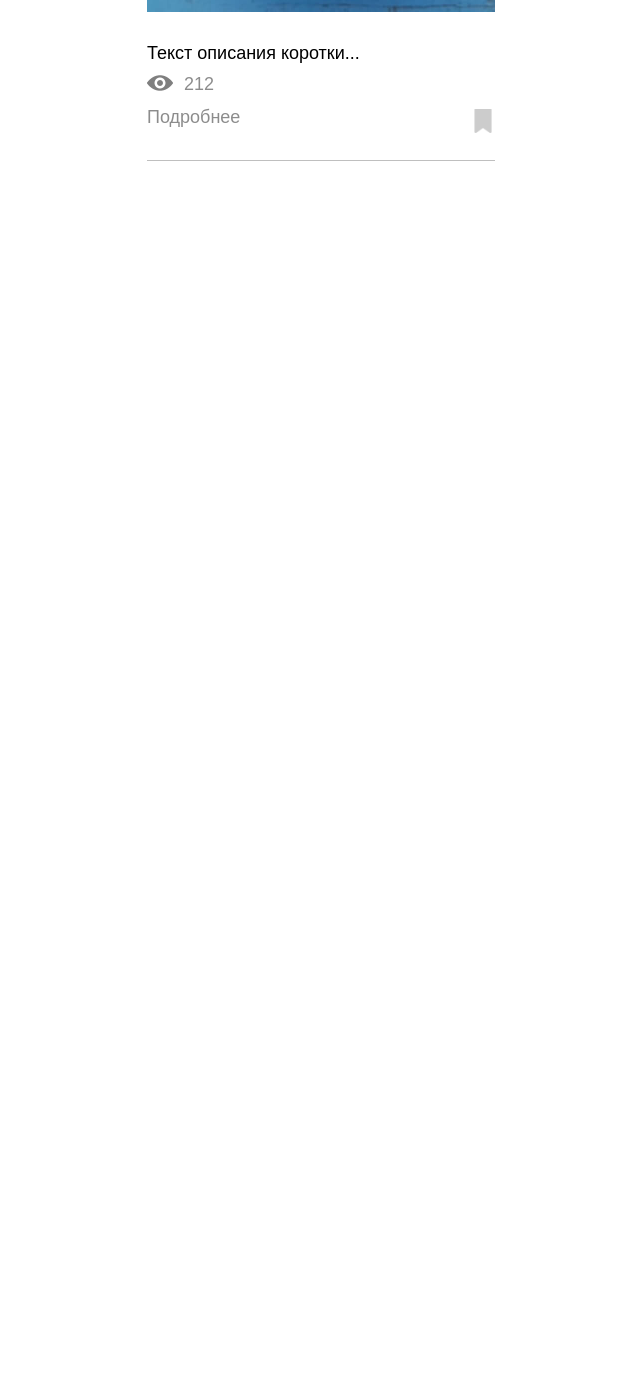
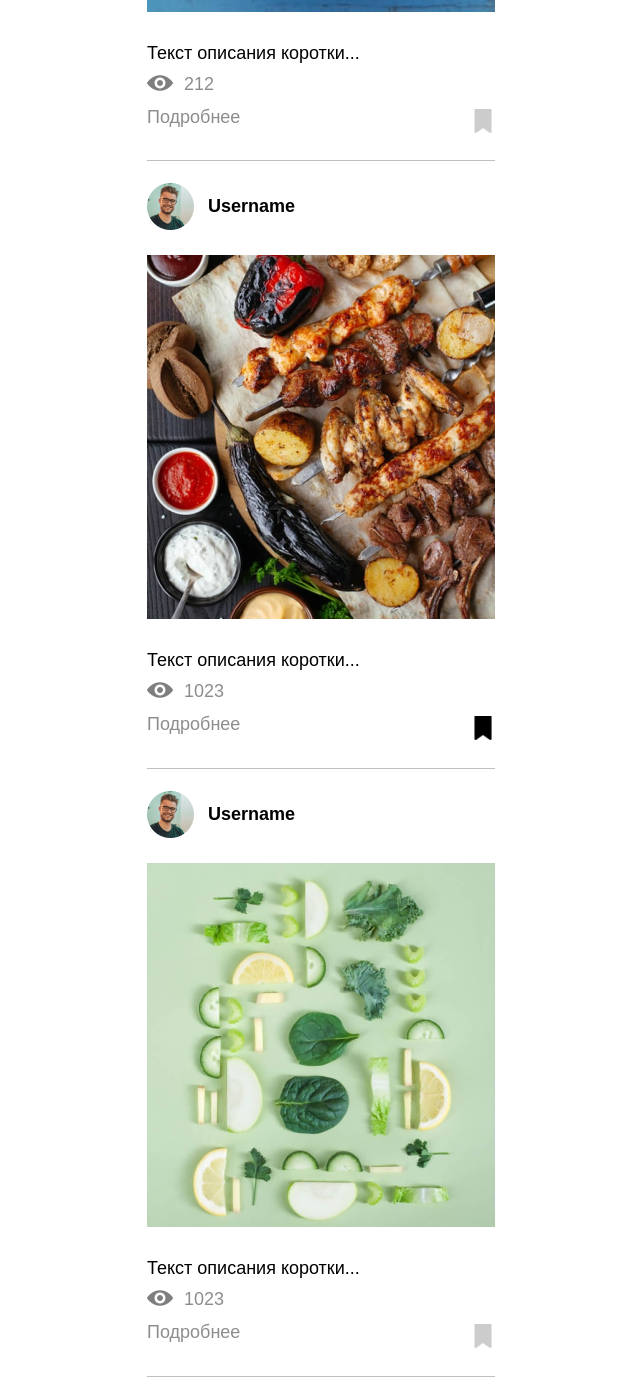
Before and after one commit to AndrewZ81/Coursework_3, a Flask app: template templates/index.html in a window 1280 px wide. Shown: the part 633-2032 px from the top of the page, without its empty margins (319-959 px from the left). Before the commit the page ends 794 px from the top, so only its background shows below. Run offline with Flask 2, Linux system fonts and the light colour scheme; the template is opened without the code that fills it, so the values that code supplies are empty.

Commit message:
Создал основу блюпринта главной страницы

```diff
--- a/app/main/all_posts_views.py
+++ b/app/main/all_posts_views.py
@@ -1,4 +1,4 @@
-from flask import Blueprint, jsonify  # Подключаем для создания блюпринтов на основе шаблонов
+from flask import Blueprint, render_template  # Подключаем для создания блюпринтов на основе шаблонов
 from .dao.all_posts_dao import AllPostsDAO  # Подключаем для выборки всех постов
 from config import FlaskConfig  # Подключаем для доступа к конфигурационным константам
 
@@ -14,4 +14,5 @@ def show_all_posts():
     Создаёт эндпоинт для ленты
     :return: Заполненный шаблон ленты
     """
-    return jsonify(all_posts.load_all_posts())
+    _all_posts = all_posts.load_all_posts()
+    return render_template("index.html", posts=_all_posts)
--- a/templates/index.html
+++ b/templates/index.html
@@ -21,14 +21,16 @@
         <span class="header__bookmark-counter">3</span>
       </a>
     </div>
+  </header>
 
-  </header>
   <main class="container">
+
     <div class="search">
       <form action="/search" class="search__form">
         <input type="search" class="search__input">
       </form>
     </div>
+
     <section class="items">
       <div class="items__item item">
         <div class="item__top">
@@ -56,6 +58,58 @@
           </button>
         </div>
       </div>
+      <div class="items__item item">
+        <div class="item__top">
+          <a href="/templates/user-feed.html" class="item__head">
+            <div class="item__ava-wrap">
+              <img src="/static/img/ava2.png" alt="" class="item__ava" width="47">
+            </div>
+            <span class="item__username">Username</span>
+          </a>
+        </div>
+        <a href="/templates/post.html" class="item__post-link">
+          <img src="/stati/img/post2.jpg" alt="" width="348" class="item__post-img">
+        </a>
+        <p class="item__descr">Текст описания коротки...</p>
+        <div class="item__post-info">
+          <div class="item__counter">
+            <img src="img/eye.png" alt="" class="item__counter-icon" width="26">
+            <span class="item__counter-text">1023</span>
+          </div>
+        </div>
+        <div class="item__post-bottom">
+          <a href="/templates/post.html" class="item__btn-more">Подробнее</a>
+          <button type="button" class="item__bookmark-btn active">
+            <img src="/static/img/bookmark.png" alt="" class="item__bookmark-icon" width="24">
+          </button>
+        </div>
+      </div>
+      <div class="items__item item">
+        <div class="item__top">
+          <a href="/templates/user-feed.html" class="item__head">
+            <div class="item__ava-wrap">
+              <img src="/static/img/ava2.png" alt="" class="item__ava" width="47">
+            </div>
+            <span class="item__username">Username</span>
+          </a>
+        </div>
+        <a href="/templates/post.html" class="item__post-link">
+          <img src="/static/img/post3.jpg" alt="" width="348" class="item__post-img">
+        </a>
+        <p class="item__descr">Текст описания коротки...</p>
+        <div class="item__post-info">
+          <div class="item__counter">
+            <img src="/static/img/eye.png" alt="" class="item__counter-icon" width="26">
+            <span class="item__counter-text">1023</span>
+          </div>
+        </div>
+        <div class="item__post-bottom">
+          <a href="/templates/post.html" class="item__btn-more">Подробнее</a>
+          <button type="button" class="item__bookmark-btn">
+            <img src="/static/img/bookmark.png" alt="" class="item__bookmark-icon" width="24">
+          </button>
+        </div>
+      </div>
     </section>
   </main>
   <svg xmlns="http://www.w3.org/2000/svg" style="display:none">
```
